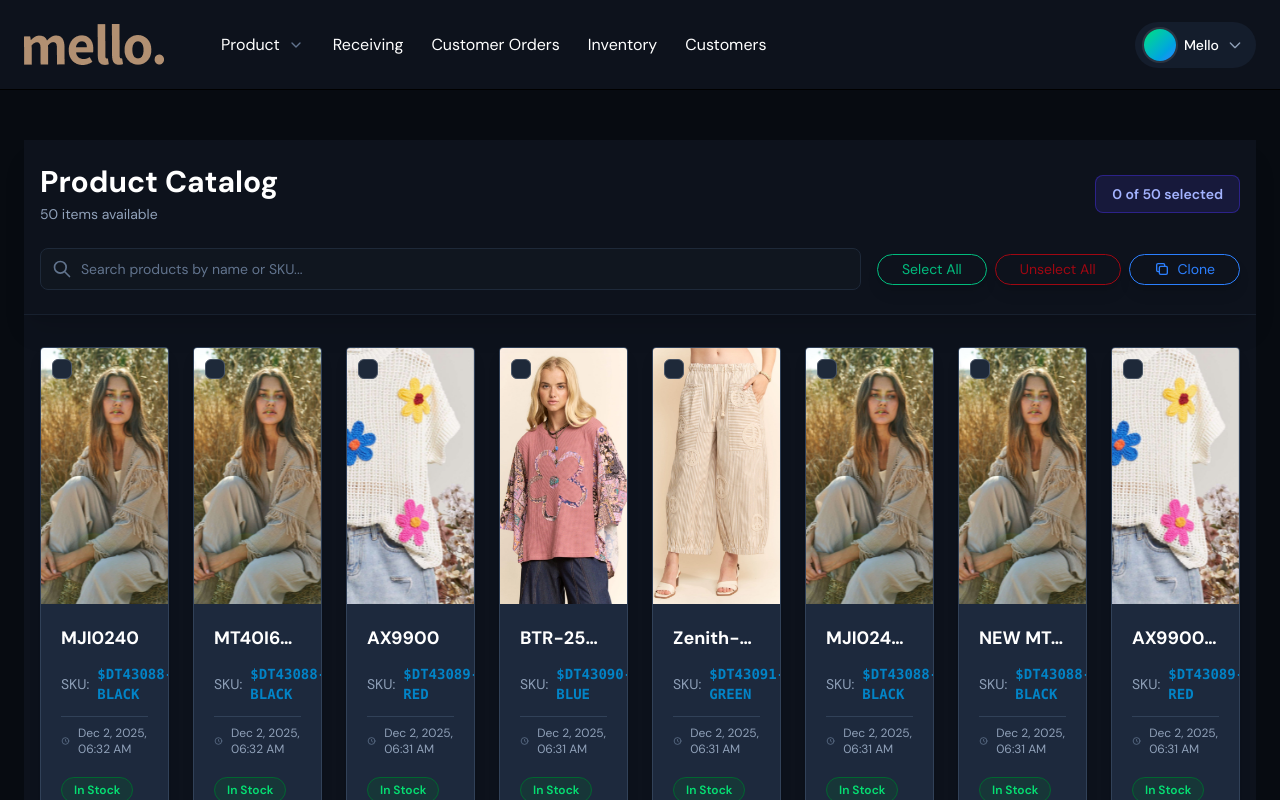
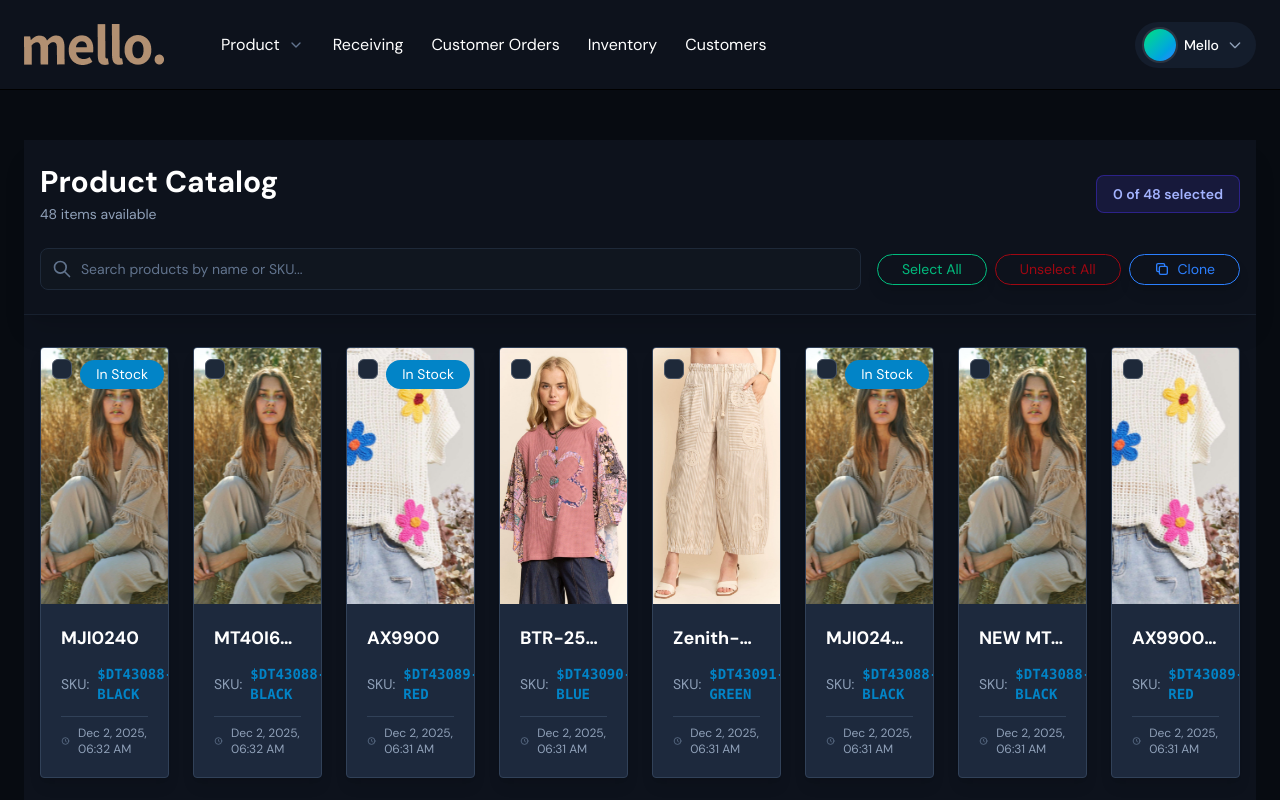
Before and after one commit to Animesh459/Vuerprise, a Vue app: page /products/list in a window 1280 px wide. Shown: the top 800 px of the page. Built offline with nearby package versions, Linux system fonts and the light colour scheme.

Commit message:
product card transition update

```diff
--- a/src/components/CustomCheckbox.vue
+++ b/src/components/CustomCheckbox.vue
@@ -11,7 +11,7 @@
     <label
         :for="id"
         class="flex items-center cursor-pointer text-sm text-gray-300 select-none
-             transition duration-200 ease-in-out hover:text-indigo-400"
+             transition duration-200 ease-in-out "
     >
       <div
           class="w-5 h-5 mr-3 rounded-md border flex items-center justify-center flex-shrink-0
--- a/src/components/product/ProductItem.vue
+++ b/src/components/product/ProductItem.vue
@@ -64,7 +64,7 @@
         <div
             v-for="product in filteredProducts"
             :key="product.id"
-            class="group cursor-pointer relative"
+            class="cursor-pointer transition-all relative"
         >
           <div class="absolute top-3 left-3 z-10">
             <CustomCheckbox
@@ -76,19 +76,19 @@
           </div>
 
           <div
-              :class="['bg-slate-800 rounded-sm overflow-hidden shadow-lg hover:shadow-2xl transition-all duration-300 border', selectedProducts.has(product.id) ? 'border-[#0284C7]' : 'border-slate-700 hover:border-[#0284C7]']"
+              :class="['bg-slate-800 group shadow-[0_4px_10px_rgba(0,0,0,0.25),0_8px_25px_-6px_rgba(2,132,199,0.45)] hover:shadow-[0_6px_30px_-4px_rgba(2,132,199,0.6)] rounded-sm overflow-hidden shadow-lg hover:shadow-2xl transition-all duration-300 border', selectedProducts.has(product.id) ? 'border-[#0284C7]' : 'border-slate-700 hover:border-[#0284C7]']"
           >
-            <div class="relative overflow-hidden bg-slate-700 h-64">
+            <div class="relative group transition-all overflow-hidden bg-slate-700 h-64">
+              <div class="pt-2 flex gap-2 absolute top-1 right-1 z-10" v-if="product.inStock">
+                <span class="text-[14px] cursor-pointer px-4 py-1 rounded-full !bg-[#0284C7] text-white">
+                  In Stock
+                </span>
+              </div>
               <img
                   :src="getProductImage(product.image)"
                   :alt="product.name"
-                  class="w-full h-full object-cover group-hover:scale-110 transition-transform will-change-transform duration-300"
+                  class="w-full h-full object-cover  transition-transform will-change-transform duration-300"
               />
-<!--              <div class="absolute inset-0 bg-gradient-to-t from-slate-900/60 to-transparent opacity-0 group-hover:opacity-100 transition-opacity duration-300 flex items-end">-->
-<!--                <button class="w-full py-3 bg-blue-600 text-white font-semibold hover:bg-blue-700 transition-colors">-->
-<!--                  View Details-->
-<!--                </button>-->
-<!--              </div>-->
             </div>
 
             <div class="p-5 space-y-3">
@@ -107,12 +107,6 @@
                   <path stroke-linecap="round" stroke-linejoin="round" stroke-width="2" d="M12 8v4l3 3m6-3a9 9 0 11-18 0 9 9 0 0118 0z" />
                 </svg>
                 <span class="text-slate-400 text-xs">{{ formatDate(product.timestamp) }}</span>
-              </div>
-
-              <div class="pt-2 flex gap-2">
-                <span class="inline-block px-3 py-1 bg-green-900/30 text-green-400 text-xs font-semibold rounded-full border border-green-800">
-                  In Stock
-                </span>
               </div>
             </div>
           </div>
@@ -197,7 +191,8 @@ const products = ref([
     name: 'MJI0240',
     sku: '$DT43088-BLACK',
     timestamp: '2025-12-02T06:32:05Z',
-    image: '1.jpg'
+    image: '1.jpg',
+    inStock: true
   },
   {
     id: 2,
@@ -211,7 +206,8 @@ const products = ref([
     name: 'AX9900',
     sku: '$DT43089-RED',
     timestamp: '2025-12-02T06:31:59Z',
-    image: '2.jpg'
+    image: '2.jpg',
+    inStock: true
   },
   {
     id: 4,
@@ -232,7 +228,8 @@ const products = ref([
     name: 'MJI0240-Clone',
     sku: '$DT43088-BLACK',
     timestamp: '2025-12-02T06:31:50Z',
-    image: '1.jpg'
+    image: '1.jpg',
+    inStock: true
   },
   {
     id: 7,
@@ -281,7 +278,8 @@ const products = ref([
     name: 'AX9900',
     sku: '$DT43089-RED',
     timestamp: '2025-12-02T06:31:29Z',
-    image: '2.jpg'
+    image: '2.jpg',
+    inStock: true
   },
   {
     id: 14,
@@ -295,7 +293,8 @@ const products = ref([
     name: 'Zenith-X Edition',
     sku: '$DT43091-GREEN',
     timestamp: '2025-12-02T06:31:23Z',
-    image: '4.jpg'
+    image: '4.jpg',
+    inStock: true
   },
   {
     id: 16,
@@ -330,7 +329,8 @@ const products = ref([
     name: 'Zenith-X-Clone Edition',
     sku: '$DT43091-GREEN',
     timestamp: '2025-12-02T06:31:08Z',
-    image: '4.jpg'
+    image: '4.jpg',
+    inStock: true
   },
   {
     id: 21,
@@ -527,21 +527,8 @@ const products = ref([
     sku: '$DT43089-RED',
     timestamp: '2025-12-02T06:29:44Z',
     image: '2.jpg'
-  },
-  {
-    id: 49,
-    name: 'BTR-250',
-    sku: '$DT43090-BLUE',
-    timestamp: '2025-12-02T06:29:41Z',
-    image: '3.jpg'
-  },
-  {
-    id: 50,
-    name: 'Zenith-X-Clone Edition',
-    sku: '$DT43091-GREEN',
-    timestamp: '2025-12-02T06:29:38Z',
-    image: '4.jpg'
-  },
+  }
+
 ]);
 
 
--- a/src/views/Login.vue
+++ b/src/views/Login.vue
@@ -7,10 +7,8 @@
              shadow-2xl shadow-black/80"
     >
       <div class="text-center mb-8">
-        <h1 class="text-4xl font-extrabold mb-2"
-            style="background-image: linear-gradient(90deg, #6366F1, #8B5CF6, #C084FC);
-                   -webkit-background-clip: text;
-                   -webkit-text-fill-color: transparent;">
+        <h1 class="text-4xl font-extrabold mb-2 text-[#0284C7]">
+
           Welcome Back
         </h1>
         <p class="text-gray-400 text-sm">Sign in to continue to your account</p>
@@ -26,9 +24,9 @@
               v-model="loginData.email"
               required
               class="w-full px-5 py-3 border rounded-xl shadow-lg
-                   bg-gray-800/80 border-gray-700/60 text-white
+                   bg-gray-800/80 border-gray-700/60 text-white focus:border-[#0284C7]
                    placeholder-gray-500
-                   focus:outline-none focus:ring-2 focus:ring-indigo-500 focus:border-indigo-500
+                   focus:outline-none
                    transition duration-200 ease-in-out"
           />
         </div>
@@ -43,31 +41,17 @@
               class="w-full px-5 py-3 border rounded-xl shadow-lg
                    bg-gray-800/80 border-gray-700/60 text-white
                    placeholder-gray-500
-                   focus:outline-none focus:ring-2 focus:ring-indigo-500 focus:border-indigo-500
+                   focus:outline-none focus:border-[#0284C7]
                    transition duration-200 ease-in-out"
           />
         </div>
 
         <div class="flex items-center justify-between text-sm">
+          <CustomCheckbox id="terms-check" >
+            Checkbox 2
+          </CustomCheckbox>
 
-          <label class="flex items-center cursor-pointer text-gray-400 hover:text-white transition">
-            <input type="checkbox" v-model="loginData.remember" class="hidden" id="remember-me" />
-            <div
-                class="w-4 h-4 mr-2 rounded border-2 flex items-center justify-center flex-shrink-0
-                     transition duration-200 ease-in-out"
-                :class="loginData.remember ? 'border-indigo-500 bg-indigo-500' : 'border-gray-600'"
-            >
-              <svg
-                  class="w-3 h-3 text-white transform transition-transform duration-200"
-                  :class="{ 'scale-100 opacity-100': loginData.remember, 'scale-0 opacity-0': !loginData.remember }"
-                  fill="none" stroke="currentColor" viewBox="0 0 24 24" xmlns="http://www.w3.org/2000/svg">
-                <path stroke-linecap="round" stroke-linejoin="round" stroke-width="3" d="M5 13l4 4L19 7"></path>
-              </svg>
-            </div>
-            Remember Me
-          </label>
-
-          <a href="#" class="text-indigo-400 hover:text-indigo-300 transition duration-200">
+          <a href="#" class="text-[#0284C7]  transition duration-200">
             Forgot Password?
           </a>
         </div>
@@ -75,10 +59,9 @@
         <button
             type="submit"
             class="w-full py-3 rounded-xl text-lg font-bold text-white shadow-xl
-                 bg-gradient-to-r from-indigo-600 to-purple-600
-                 hover:from-indigo-700 hover:to-purple-700
+                 bg-[#0284C7]
                  transition duration-300 ease-in-out transform hover:scale-[1.01] focus:outline-none
-                 focus:ring-4 focus:ring-indigo-500 focus:ring-opacity-50"
+                 "
         >
           Login
         </button>
@@ -86,7 +69,7 @@
 
       <div class="mt-8 text-center text-gray-400 text-sm">
         Don't have an account?
-        <a href="#" class="text-indigo-400 hover:text-indigo-300 transition duration-200 underline">
+        <a href="#" class="text-[#0284C7] transition duration-200 underline">
           Sign up
         </a>
       </div>
@@ -97,6 +80,7 @@
 
 <script setup>
 import { ref } from 'vue';
+import CustomCheckbox from "@/components/CustomCheckbox.vue";
 
 const loginData = ref({
   email: '',
```
